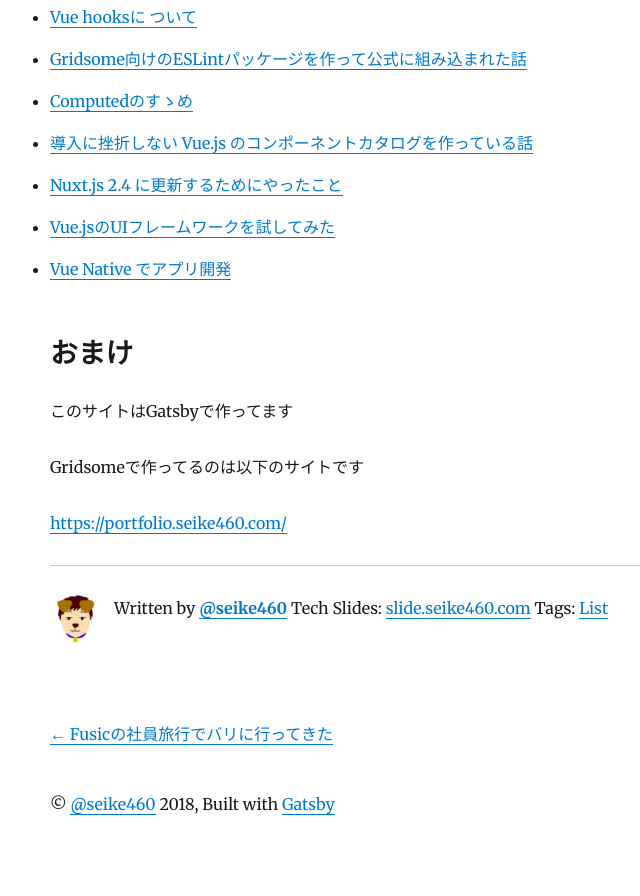
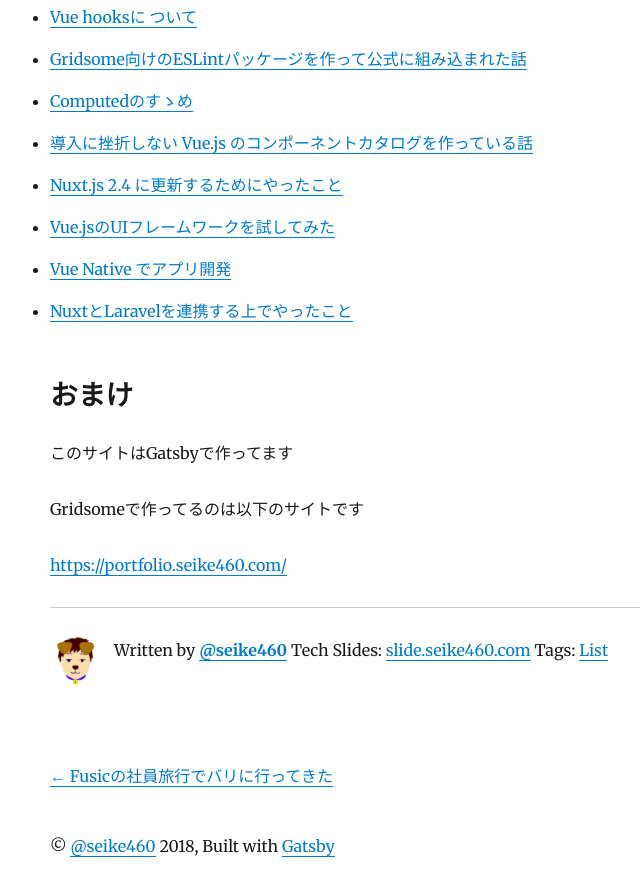
Before and after one commit to seike460/blog.seike460.com, a Gatsby site: page /2019/01/30/v_fukuoka/ in a window 1280 px wide. Shown: the part 1028-1924 px from the top of the page, without its empty margins (191-831 px from the left). Before the commit the page ends 1888 px from the top, so only its background shows below. Built offline with nearby package versions, Linux system fonts and the light colour scheme; Gatsby itself is replaced by a stand-in of ours; some packages are replaced by stand-ins of ours.

Commit message:
[ci skip]:+1: 吉野くんのリンク追加

```diff
--- a/content/blog/2019/01/30/v_fukuoka.md
+++ b/content/blog/2019/01/30/v_fukuoka.md
@@ -35,6 +35,7 @@
 - [Nuxt.js 2.4 に更新するためにやったこと](https://qiita.com/dojineko/items/ae7393dc83fb1f5fb0a4)
 - [Vue.jsのUIフレームワークを試してみた](https://speakerdeck.com/soichirokatsuki/vuefalseuihuremuwakuwoshi-sitemita)
 - [Vue Native でアプリ開発](https://speakerdeck.com/takec24/vue-native-deapurikai-fa)
+- [NuxtとLaravelを連携する上でやったこと](https://speakerdeck.com/ayasamind/nuxttolaravelwolian-xi-surushang-deyatutakoto)
 
 ## おまけ
 
```
Also changed, not shown: README.md.
